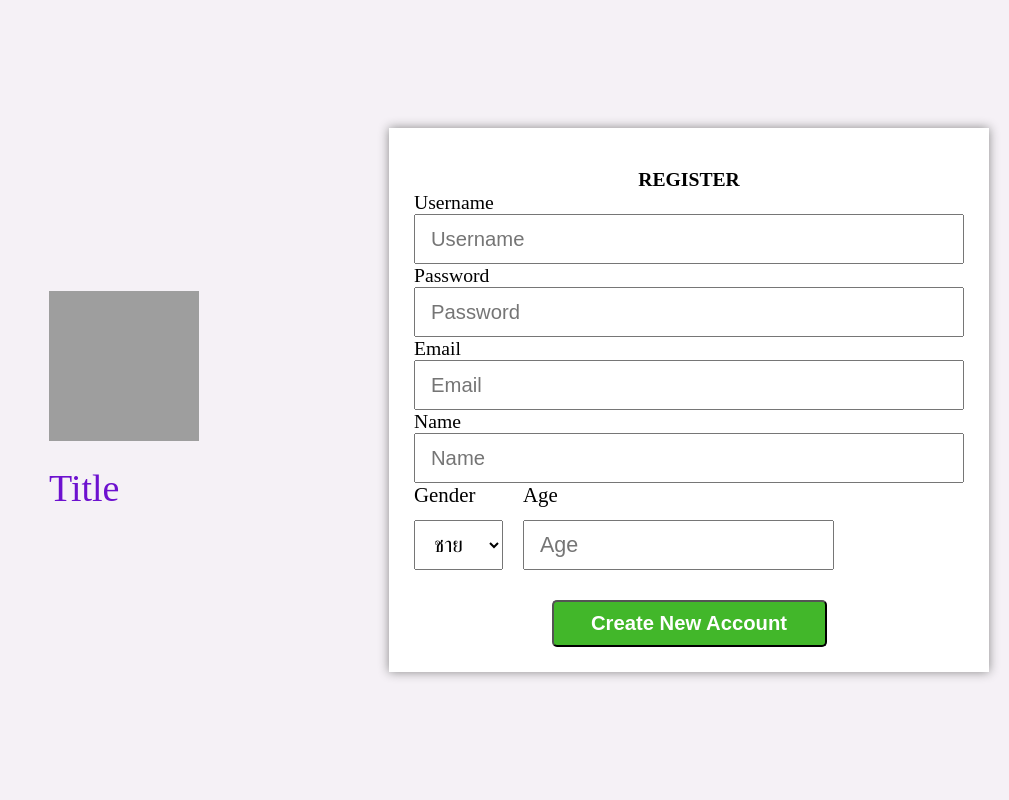
After one commit to Han-Wanburhan/Cloude_Project, a PHP site: page /register.php in a window 1280 px wide. The commit adds this page. Shown: the whole page, without its empty margins (271-1280 px from the left). Run offline with PHP 8.4, Linux system fonts and the light colour scheme; grey boxes are pictures that could not be loaded.

Commit message:
Add files via upload

```diff
--- /dev/null
+++ b/Register.php
@@ -0,0 +1,89 @@
+<?php
+session_start();
+include('server.php');
+?>
+<!DOCTYPE html>
+<html lang="en">
+
+<head>
+	<meta charset="UTF-8" />
+	<meta http-equiv="X-UA-Compatible" content="IE=edge" />
+	<meta name="viewport" content="width=device-width, initial-scale=1.0" />
+	<title>REGISTER</title>
+	<link rel="stylesheet" href="style.css" />
+	<script src="https://unpkg.com/aos@2.3.1/dist/aos.js"></script>
+	<link href="https://unpkg.com/aos@2.3.1/dist/aos.css" rel="stylesheet" />
+</head>
+
+<body>
+	<div class="container">
+		<div class="left" data-aos="fade-right">
+			<div class="logo">
+				<div class="image"></div>
+			</div>
+			<div class="title text-purple">Title</div>
+		</div>
+
+		<div class="right">
+			<div class="box" data-aos="fade-left">
+				<form action="register_db.php" method="post">
+					<?php include('errors.php'); ?>
+					<?php if (isset($_SESSION['error'])) : ?>
+						<div class="error">
+							<h3>
+								<?php
+								echo $_SESSION['error'];
+								unset($_SESSION['error']);
+								?>
+							</h3>
+						</div>
+					<?php endif ?>
+					<div class="txtregister">REGISTER</div>
+					<div class="txt_input">Username</div>
+					<div class="input_username">
+						<input type="text" placeholder="Username" name="username" />
+					</div>
+					<div class="txt_input">Password</div>
+					<div class="input_password">
+						<input type="password" placeholder="Password" name="password" />
+					</div>
+					<div class="txt_input">Email</div>
+					<div class="input_email">
+						<input type="email" placeholder="Email" name="email" />
+					</div>
+					<div class="txt_input">Name</div>
+					<div class="input_name">
+						<input type="text" placeholder="Name" name="name" />
+					</div>
+					<div class="row">
+						<div class="group">
+							<div class="txt_input">Gender</div>
+							<div class="input_gender">
+								<select name="gender">
+									<option value="1">ชาย</option>
+									<option value="2">หญิง</option>
+									<option value="3">อื่นๆ</option>
+								</select>
+							</div>
+						</div>
+						<div class="group">
+							<div class="txt_input">Age</div>
+							<div class="input_age">
+								<input type="text" placeholder="Age" name="age" />
+							</div>
+						</div>
+					</div>
+					<div class="bottom-center">
+						<button type="submit" name="reg_user" class="btn create_acc">Create New Account</button>
+					</div>
+			</div>
+		</div>
+	</div>
+	</form>
+	</div>
+	<script>
+		AOS.init();
+	</script>
+</body>
+
+</html>
--- /dev/null
+++ b/errors.php
@@ -0,0 +1,9 @@
+<?php $errors = array();?>
+
+<?php if (count($errors)> 0 ):?>
+    <div class="error">
+        <?php foreach ($errors as $error):?>
+            <p><?php echo $error ?></p>
+        <?php endforeach ?>
+    </div>
+<?php endif ?>
--- a/feed.html
+++ b/feed.html
@@ -1,3 +1,4 @@
+<?php include ('server.php');?>
 <!DOCTYPE html>
 <html lang="en">
 
@@ -10,6 +11,7 @@
 </head>
 
 <body>
+    AAAA
     <div class="postbox">
         <div class="top">
             <div class="profileimg"></div>
--- /dev/null
+++ b/server.php
@@ -0,0 +1,15 @@
+<?php
+
+    $servername = "localhost";
+    $username = "root";
+    $password = "";
+    $dbname = "logindb";
+
+    // Create Connection
+    $conn = mysqli_connect($servername, $username, $password, $dbname);
+    // Check connection
+    if (!$conn){
+        die(
+            "Connection Failed" . mysqli_connect_error());
+        }
+?>
--- a/style.css
+++ b/style.css
@@ -147,6 +147,17 @@ body {
     margin-bottom: 12px;
 }
 
+.group .input_gender select{
+	height: 50px;
+	padding: 0px 15px;
+	width: 100%;
+}
+
+.group .input_gender{
+	flex: 1;
+}
+
+
 .right .row{
     display: flex;
 }
```
Also changed, not shown: Donate.html (added, +11 -0 lines), Login.php (added, +61 -0 lines), index.php (added, +47 -0 lines), login_db.php (added, +39 -0 lines), register_db.php (added, +63 -0 lines).
